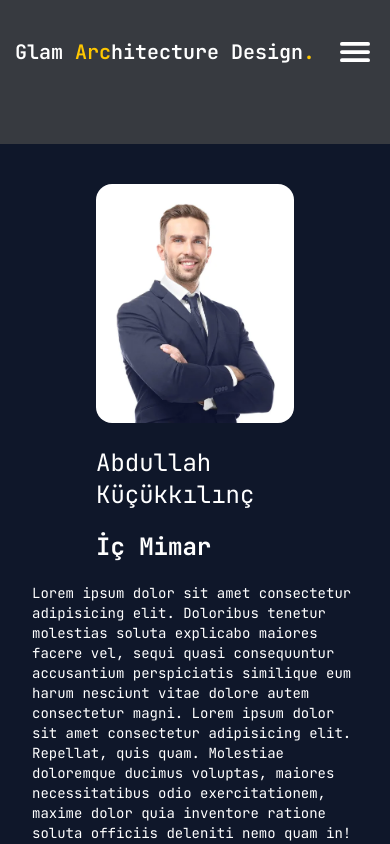
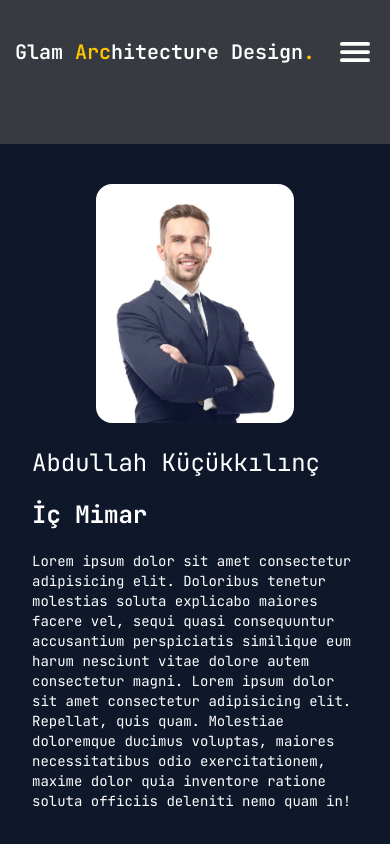
Before and after one commit to aligururyaman/arcWebApp, a Next.js app: page /about in a window 390 px wide. Shown: the top 844 px of the page. Built offline with nearby package versions, Linux system fonts and the light colour scheme.

Commit message:
Responsive

```diff
--- a/app/about/page.jsx
+++ b/app/about/page.jsx
@@ -13,8 +13,8 @@ function About() {
           <Image src={bg} width={800} height={800} className="pointer-events-none" />
         </div>
         <div className="relative z-20 flex flex-col gap-5">
-          <p className="text-2xl mx-16">Abdullah Küçükkılınç</p>
-          <p className="text-2xl font-bold mx-16">İç Mimar</p>
+          <p className="text-2xl">Abdullah Küçükkılınç</p>
+          <p className="text-2xl font-bold ">İç Mimar</p>
           <p className="text-sm">Lorem ipsum dolor sit amet consectetur adipisicing elit. Doloribus tenetur molestias soluta explicabo maiores facere vel, sequi quasi consequuntur accusantium perspiciatis similique eum harum nesciunt vitae dolore autem consectetur magni. Lorem ipsum dolor sit amet consectetur adipisicing elit. Repellat, quis quam. Molestiae doloremque ducimus voluptas, maiores necessitatibus odio exercitationem, maxime dolor quia inventore ratione soluta officiis deleniti nemo quam in!</p>
         </div>
       </div>
--- a/app/contact/page.jsx
+++ b/app/contact/page.jsx
@@ -43,17 +43,17 @@ function Contact() {
             <div className='xl:flex flex-row gap-10'>
               <div>
                 <Label htmlFor="firstName">Ad</Label>
-                <Input type="firstname" placeholder="Ad" className="w-72 bg-primary" />
+                <Input type="firstname" placeholder="Ad" className="xl:w-72 bg-primary" />
               </div>
 
               <div>
                 <Label htmlFor="lastName">Soyad</Label>
-                <Input type="lastname" placeholder="Soyad" className="w-72 bg-primary" />
+                <Input type="lastname" placeholder="Soyad" className="xl:w-72 bg-primary" />
               </div>
             </div>
             <div>
               <Label htmlFor="email">E-Mail</Label>
-              <Input type="email" placeholder="E-Mail" className="w-96 bg-primary" />
+              <Input type="email" placeholder="E-Mail" className="xl:w-96 bg-primary" />
             </div>
             <div>
               <Label htmlFor="msg">Mesajınız</Label>
@@ -66,15 +66,15 @@ function Contact() {
           <div className='h-48 xl:w-[35rem] w-full rounded-xl bg-slate-700 flex flex-row justify-center overflow-hidden xl:m-28'>
 
             <div className='flex flex-row gap-3 justify-center items-center p-10'>
-              <div className='flex flex-col items-center justify-center p-10 gap-3' onClick={() => handleClick('whatsapp')}>
+              <div className='flex flex-col items-center justify-center xl:p-10 p-4 gap-3' onClick={() => handleClick('whatsapp')}>
                 <FaWhatsapp size={40} />
                 <p>Whatsapp</p>
               </div>
-              <div className='flex flex-col items-center justify-center p-10 gap-3' onClick={() => handleClick('instagram')}>
+              <div className='flex flex-col items-center justify-center xl:p-10 p-4 gap-3' onClick={() => handleClick('instagram')}>
                 <FaInstagram size={40} />
                 <p>İnstagram</p>
               </div>
-              <div className='flex flex-col items-center justify-center p-10 gap-3' onClick={() => handleClick('x')}>
+              <div className='flex flex-col items-center justify-center xl:p-10 p-4 gap-3' onClick={() => handleClick('x')}>
                 <BsTwitterX size={40} />
                 <p>X</p>
               </div>
```
